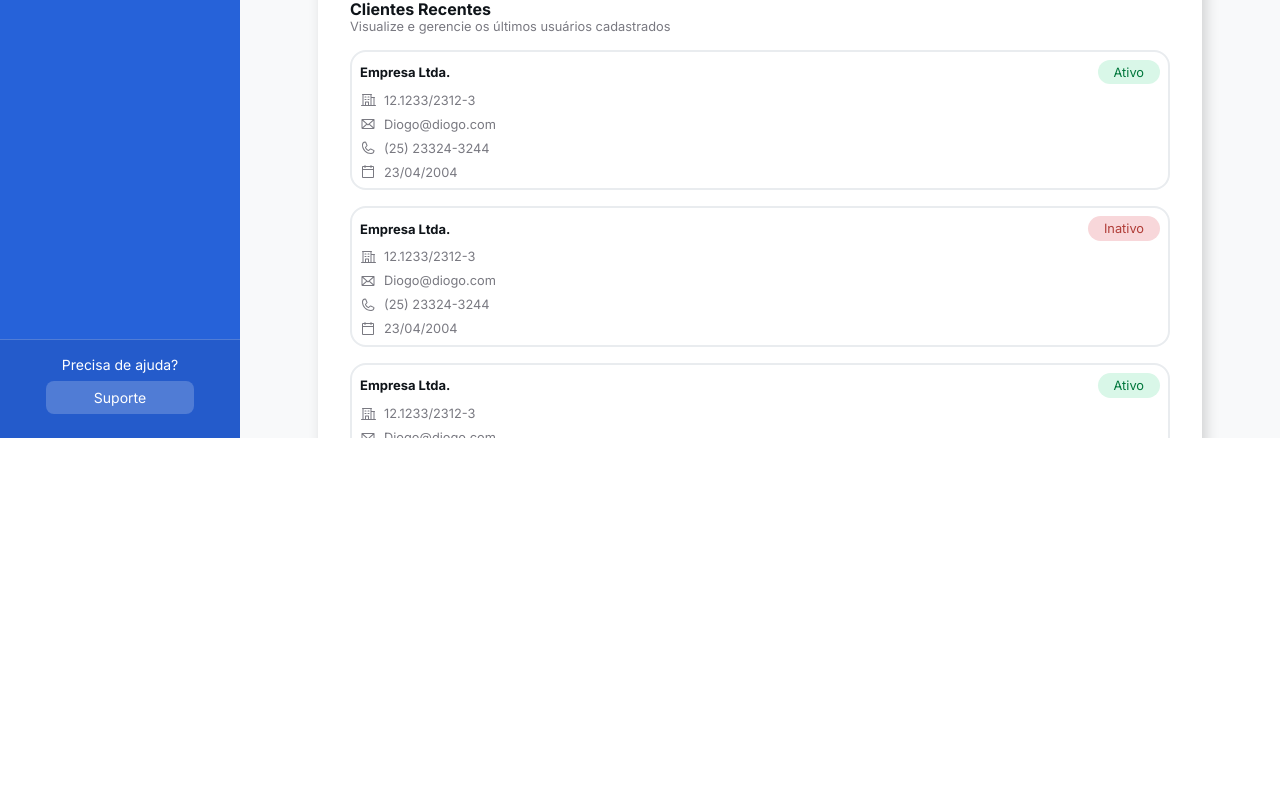
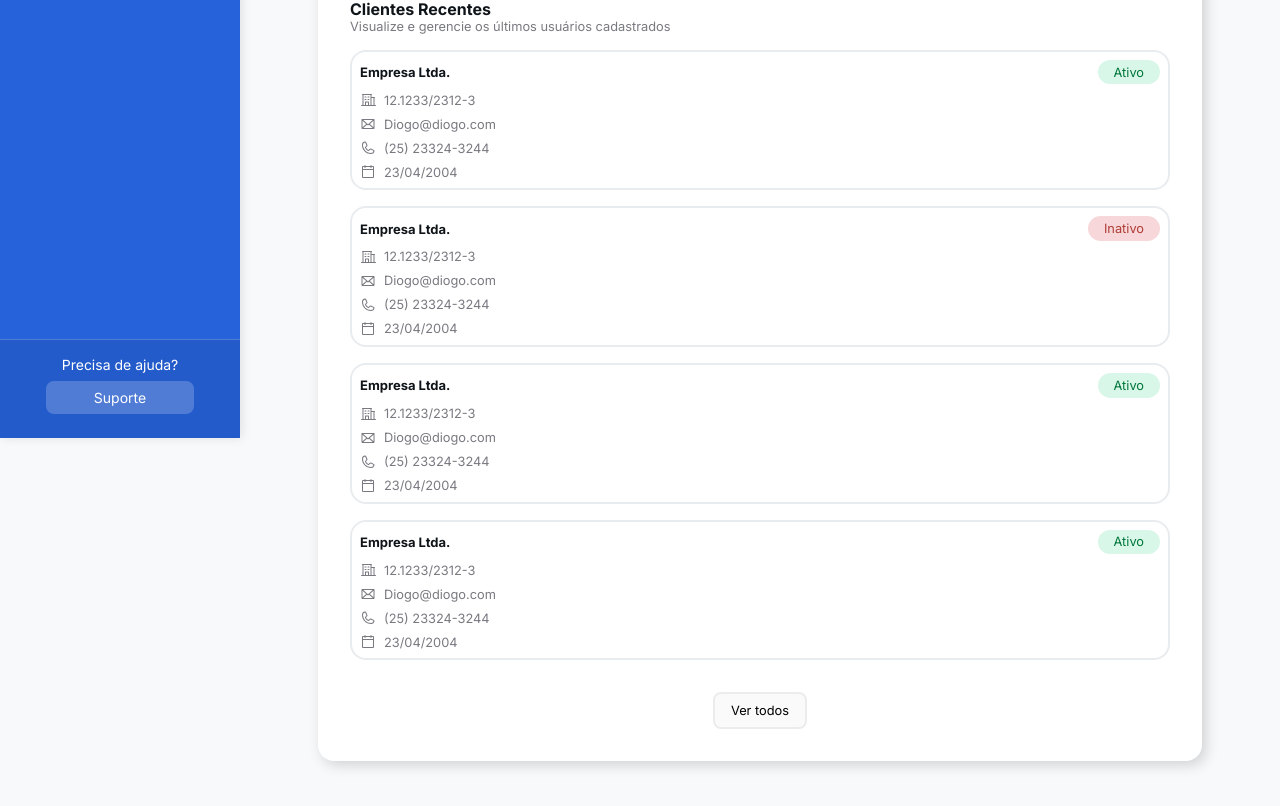
Before and after one commit to DiogoWernek/ProjetoESIV-Front, a React (Vite) app: page /dashboard in a window 1280 px wide. Shown: the part 362-1168 px from the top of the page. Before the commit the page ends 800 px from the top, so only its background shows below. Built offline with nearby package versions, Linux system fonts and the light colour scheme.

Commit message:
Front home Finalizado

```diff
--- a/index.html
+++ b/index.html
@@ -2,7 +2,7 @@
 <html lang="en">
   <head>
     <meta charset="UTF-8" />
-    <link rel="icon" type="image/svg+xml" href="/public/icon.png" />
+    <link rel="icon" type="image/svg+xml" href="/src/assets/icon.png" />
     <meta name="viewport" content="width=device-width, initial-scale=1.0" />
     <title>Cliente Viewer</title>
   </head>
--- a/src/components/button/index.tsx
+++ b/src/components/button/index.tsx
@@ -5,11 +5,14 @@ type ButtonProps = React.ComponentProps<"button"> & {
   isLoading?: boolean;
   color?: string;
   textColor?: string;
+  border?: string;
+  rounded?: boolean;
+  fs?: string;
 }
 
-export function Button({ children, isLoading, type = "button", color, textColor, ...rest }: ButtonProps) {
+export function Button({ children, isLoading, type = "button", color, textColor, border, rounded, fs, ...rest }: ButtonProps) {
   return (
-    <S.Button type={type} disabled={isLoading} color={color} textColor={textColor} {...rest}>
+    <S.Button type={type} disabled={isLoading} color={color} textColor={textColor} border={border} rounded={rounded} fs={fs} {...rest}>
       {children}
     </S.Button>
   );
--- a/src/components/button/styles.ts
+++ b/src/components/button/styles.ts
@@ -3,6 +3,9 @@ import styled from "styled-components";
 interface ButtonProps {
   color?: string;
   textColor?: string;
+  border?: string;
+  rounded?: boolean;
+  fs?: string;
 }
 
 export const Button = styled.button<ButtonProps>`
@@ -12,12 +15,15 @@ export const Button = styled.button<ButtonProps>`
   justify-content: center;
   align-items: center;
   gap: 0.5rem;
-  width: 9.75rem;
   padding: 0.5625rem 1rem;
   border-radius: 1.125rem;
+  border-radius: ${({ rounded }) => (rounded ? '1.125rem' : '8px')};
 
   background-color: ${({ color }) => (color ? color : 'blue')};
   color: ${({ textColor }) => (textColor ? textColor : '#FFFFFF')};
+  border: 2px solid ${({ border }) => (border ? border : 'transparent')};
+  border-color: ${({ border }) => (border ? border : '')};
+  font-size: ${({ fs }) => (fs ? fs : '1rem')};
 
   &:hover {
     filter: brightness(0.9);
--- a/src/components/sideBar/index.tsx
+++ b/src/components/sideBar/index.tsx
@@ -2,11 +2,14 @@ import * as S from "./styles";
 import UserProfile from "../userProfile";
 import { Users, Gear, House, ArrowLeft } from "@phosphor-icons/react";
 import { useLocation } from "react-router";
-import { useState } from "react";
 
-const SideBar = () => {
+interface SideBarProps {
+  closed: "open" | "closed";
+  setClosed: React.Dispatch<React.SetStateAction<"open" | "closed">>;
+}
+
+const SideBar = ({ closed, setClosed }: SideBarProps) => {
   const location = useLocation();
-  const [closed, setClosed] = useState<"closed" | "open">("open");
 
   const toggleSidebar = () => {
     setClosed((prev) => (prev === "open" ? "closed" : "open"));
--- a/src/components/sideBar/styles.ts
+++ b/src/components/sideBar/styles.ts
@@ -8,8 +8,9 @@ interface sidebarStatusProps {
 export const Container = styled.div.withConfig({
   shouldForwardProp: (prop) => prop !== 'closed'
 })<sidebarStatusProps>`
+  position: fixed;
   width: 100%;
-  height: 100%;
+  height: 100vh;
   max-width: ${(props) => (props.closed ? '4rem' : '15rem')};
 
   display: flex;
--- a/src/index.css
+++ b/src/index.css
@@ -9,6 +9,7 @@
 body {
   color: #0f1419;
   -webkit-font-smoothing: antialiased;
+  background-color: #f8f9fa;
 }
 
 body,
--- a/src/pages/home/index.tsx
+++ b/src/pages/home/index.tsx
@@ -1,16 +1,25 @@
 import { Button } from "../../components/button";
 import SideBar from "../../components/sideBar";
-import { Building, User, UserCheck, UserPlus, UsersThree } from "@phosphor-icons/react";
+import {
+  Building,
+  User,
+  UserCheck,
+  UserPlus,
+  UsersThree,
+} from "@phosphor-icons/react";
 import * as S from "./styles";
 import { Card } from "../../components/cards";
 import { CardCliente } from "../../components/cardClient";
+import { useState } from "react";
 
 const Home = () => {
+  const [sidebarClosed, setSidebarClosed] = useState<"open" | "closed">("open");
+
   return (
     <S.Container>
-      <SideBar />
+      <SideBar closed={sidebarClosed} setClosed={setSidebarClosed} />
 
-      <S.ContentArea>
+      <S.ContentArea closed={sidebarClosed}>
         <div className="wrapper">
           <div className="header">
             <div className="textHeader">
@@ -18,16 +27,24 @@ const Home = () => {
               <p>Gerencie seus clientes de forma simples e intuitiva</p>
             </div>
 
-            <Button color="#2662D9">
+            <Button color="#2662D9" rounded>
               <UserPlus size={24} /> Novo Cliente
             </Button>
           </div>
 
           <div className="cards">
-            <Card number={5} textHeader="Total de clientes"><UsersThree size={24} color="#2662D9" /></Card>
-            <Card number={4} subNumber="de 5" textHeader="Clientes Ativos"><UserCheck size={24} color="#2662D9" /></Card>
-            <Card number={3} textHeader="Empresas"><Building size={24} color="#2662D9" /></Card>
-            <Card number={2} textHeader="Pessoas Físicas"><User size={24} color="#2662D9" /></Card>
+            <Card number={5} textHeader="Total de clientes">
+              <UsersThree size={24} color="#2662D9" />
+            </Card>
+            <Card number={4} subNumber="de 5" textHeader="Clientes Ativos">
+              <UserCheck size={24} color="#2662D9" />
+            </Card>
+            <Card number={3} textHeader="Empresas">
+              <Building size={24} color="#2662D9" />
+            </Card>
+            <Card number={2} textHeader="Pessoas Físicas">
+              <User size={24} color="#2662D9" />
+            </Card>
           </div>
 
           <div className="clients">
@@ -36,7 +53,6 @@ const Home = () => {
               <p>Visualize e gerencie os últimos usuários cadastrados</p>
             </div>
             <div className="cards-clients">
-
               <CardCliente
                 name="Empresa Ltda."
                 active={true}
@@ -72,7 +88,19 @@ const Home = () => {
                 phone="(25) 23324-3244"
                 updated_at="23/04/2004"
               />
+            </div>
 
+            <div
+              style={{
+                display: "flex",
+                width: "100%",
+                justifyContent: "center",
+                marginTop: "1rem",
+              }}
+            >
+              <Button color="#FAFAFA" textColor="black" border="#ECECEE" fs="0.8rem" onClick={() => window.location.href = "/clientes"}>
+                Ver todos
+              </Button>
             </div>
           </div>
         </div>
--- a/src/pages/home/styles.ts
+++ b/src/pages/home/styles.ts
@@ -2,15 +2,23 @@ import styled from "styled-components";
 
 export const Container = styled.div`
   width: 100%;
-  height: 100vh;
+  height: 100%;
   overflow: hidden;
 
   display: flex;
 `;
 
-export const ContentArea = styled.div`
-  width: 100%;
-  padding-top: 3rem;
+interface ContentAreaProps {
+  closed: "open" | "closed";
+}
+
+export const ContentArea = styled.div<ContentAreaProps>`
+  margin-left: ${(props) => (props.closed === "closed" ? "4rem" : "15rem")};
+  width: ${(props) => (props.closed === "closed" ? "calc(100% - 4rem)" : "calc(100% - 15rem)")};
+  transition: margin-left 0.3s ease, width 0.3s ease;
+
+  height: 100%;
+  padding-block: 3rem;
   overflow-y: auto;
   flex-direction: row;
   display: flex;
@@ -76,7 +84,7 @@ export const ContentArea = styled.div`
     .cards-clients {
       display: grid;
       gap: 1rem;
-      grid-template-columns: repeat(auto-fit, minmax(30rem, 2fr));
+      grid-template-columns: repeat(auto-fit, minmax(31rem, 2fr));
 
       @media (max-width: 900px) {
         display: flex;
```
Also changed, not shown: src/assets/icon.png (added).
